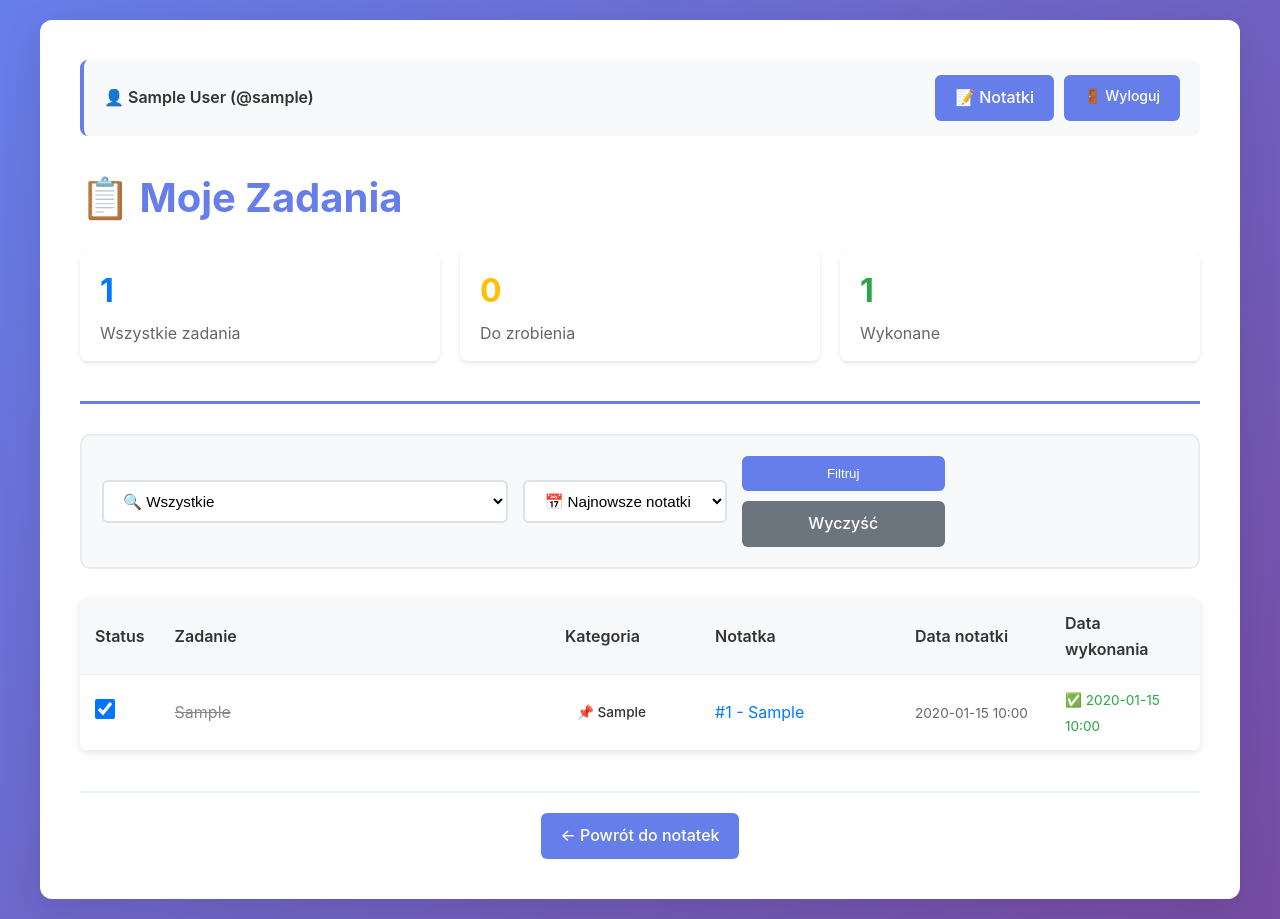
After one commit to Lichtus/voice_notes_bot_telegram, a Flask app: page /tasks in a window 1280 px wide. The commit adds this page. Run offline with Flask 3, Linux system fonts and the light colour scheme; the visitor is signed in with stand-in values (Sample User, id 1); tables that the repository leaves empty hold one stand-in row (values such as "Sample post").

Commit message:
Dodanie strony zarządzania zadaniami
Główne zmiany:

1. **Route /tasks (web_app.py:501-566)**
   - Lista wszystkich zadań użytkownika z aktywnych notatek
   - Filtrowanie: wszystkie/do zrobienia/wykonane
   - Sortowanie: data notatki (desc/asc), data wykonania, numer zadania
   - Wyświetlanie: treść zadania, kategoria, link do notatki, daty
   - Statystyki: łączna liczba, wykonane, do zrobienia

2. **Route /tasks/<id>/toggle (web_app.py:569-597)**
   - POST endpoint do przełączania statusu zadania
   - Toggle wykonane/niewykonane
   - Ustawia data_wykonania przy oznaczeniu jako wykonane
   - Weryfikacja uprawnień użytkownika
   - Przekierowanie z zachowaniem filtrów

3. **Template tasks_list.html**
   - Tabela zadań z checkboxami
   - Auto-submit form przy kliknięciu checkboxa
   - Kolumny: status, zadanie, kategoria, notatka (link), data notatki, data wykonania
   - Przekreślenie wykonanych zadań (CSS class task-completed)
   - Filtry statusu i sortowania
   - Panel statystyk z trzema kartami
   - Badge kategorii z emoji
   - Responsywna tabela ze stylami

4. **Nawigacja**
   - Dodano link "📋 Zadania" w user-header:
     - notes_list.html (linia 17)
     - note_detail.html (linię 17-18)
   - Spójny UX - możliwość przełączania między Notatkami i Zadaniami

5. **Funkcjonalności**
   - ✅ Checkbox do oznaczania zadań jako wykonane/niewykonane
   - ✅ Filtrowanie po statusie (wszystkie/do zrobienia/wykonane)
   - ✅ Sortowanie (data notatki, data wykonania, ID)
   - ✅ Link do źródłowej notatki (#ID - temat)
   - ✅ Wyświetlanie kategorii notatki z emoji
   - ✅ Data utworzenia notatki i data wykonania zadania
   - ✅ Statystyki zadań (wszystkie/do zrobienia/wykonane)
   - ✅ Empty state dla pustych list
   - ✅ Zachowanie filtrów po toggle

Struktura danych zadania w tasks_list:
- id: ID zadania
- zadanie: treść zadania
- wykonane: boolean
- data_wykonania: timestamp lub None
- notatka_id: ID źródłowej notatki
- notatka_temat: temat notatki
- notatka_data: data utworzenia notatki
- notatka_kategoria: kategoria notatki (Praca/Dom/Inne)

CSS styles w tasks_list.html:
- tasks-table: tabela z shadow i border-radius
- task-checkbox: stylowany checkbox 20x20px
- task-completed: przekreślony tekst dla wykonanych
- stats-panel: flexbox grid dla statystyk
- stat-card: karty z cieniami
- badge-category: kolorowe badże kategorii

```diff
--- a/templates/note_detail.html
+++ b/templates/note_detail.html
@@ -14,6 +14,8 @@
                 <span class="user-name">👤 {{ user.first_name }}{% if user.username %} (@{{ user.username }}){% endif %}</span>
             </div>
             <div class="user-actions">
+                <a href="{{ url_for('notes_list') }}" class="btn">📝 Notatki</a>
+                <a href="{{ url_for('tasks_list') }}" class="btn">📋 Zadania</a>
                 <a href="{{ url_for('logout') }}" class="btn btn-logout">🚪 Wyloguj</a>
             </div>
         </div>
--- a/templates/notes_list.html
+++ b/templates/notes_list.html
@@ -14,6 +14,7 @@
                 <span class="user-name">👤 {{ user.first_name }}{% if user.username %} (@{{ user.username }}){% endif %}</span>
             </div>
             <div class="user-actions">
+                <a href="{{ url_for('tasks_list') }}" class="btn">📋 Zadania</a>
                 <a href="{{ url_for('logout') }}" class="btn btn-logout">🚪 Wyloguj</a>
             </div>
         </div>
--- /dev/null
+++ b/templates/tasks_list.html
@@ -0,0 +1,237 @@
+<!DOCTYPE html>
+<html lang="pl">
+<head>
+    <meta charset="UTF-8">
+    <meta name="viewport" content="width=device-width, initial-scale=1.0">
+    <title>Zadania - Voice Notes Bot</title>
+    <link rel="stylesheet" href="{{ url_for('static', filename='style.css') }}">
+    <style>
+        .tasks-table {
+            width: 100%;
+            border-collapse: collapse;
+            margin-top: 20px;
+            background: white;
+            border-radius: 8px;
+            overflow: hidden;
+            box-shadow: 0 2px 8px rgba(0,0,0,0.1);
+        }
+
+        .tasks-table th,
+        .tasks-table td {
+            padding: 12px 15px;
+            text-align: left;
+            border-bottom: 1px solid #eee;
+        }
+
+        .tasks-table th {
+            background-color: #f8f9fa;
+            font-weight: 600;
+            color: #333;
+        }
+
+        .tasks-table tr:hover {
+            background-color: #f8f9fa;
+        }
+
+        .task-checkbox {
+            width: 20px;
+            height: 20px;
+            cursor: pointer;
+        }
+
+        .task-completed {
+            text-decoration: line-through;
+            color: #888;
+        }
+
+        .task-pending {
+            font-weight: 500;
+        }
+
+        .note-link {
+            color: #007bff;
+            text-decoration: none;
+        }
+
+        .note-link:hover {
+            text-decoration: underline;
+        }
+
+        .stats-panel {
+            display: flex;
+            gap: 20px;
+            margin: 20px 0;
+            flex-wrap: wrap;
+        }
+
+        .stat-card {
+            background: white;
+            padding: 15px 20px;
+            border-radius: 8px;
+            box-shadow: 0 2px 4px rgba(0,0,0,0.1);
+            flex: 1;
+            min-width: 150px;
+        }
+
+        .stat-number {
+            font-size: 2em;
+            font-weight: bold;
+            color: #007bff;
+        }
+
+        .stat-label {
+            color: #666;
+            margin-top: 5px;
+        }
+
+        .empty-state {
+            text-align: center;
+            padding: 40px;
+            color: #888;
+        }
+
+        .date-badge {
+            font-size: 0.85em;
+            color: #666;
+        }
+
+        .completion-date {
+            font-size: 0.85em;
+            color: #28a745;
+        }
+    </style>
+</head>
+<body>
+    <div class="container">
+        <!-- User Header -->
+        <div class="user-header">
+            <div class="user-info">
+                <span class="user-name">👤 {{ user.first_name }}{% if user.username %} (@{{ user.username }}){% endif %}</span>
+            </div>
+            <div class="user-actions">
+                <a href="{{ url_for('notes_list') }}" class="btn">📝 Notatki</a>
+                <a href="{{ url_for('logout') }}" class="btn btn-logout">🚪 Wyloguj</a>
+            </div>
+        </div>
+
+        <header>
+            <h1>📋 Moje Zadania</h1>
+            <div class="stats-panel">
+                <div class="stat-card">
+                    <div class="stat-number">{{ total_tasks }}</div>
+                    <div class="stat-label">Wszystkie zadania</div>
+                </div>
+                <div class="stat-card">
+                    <div class="stat-number" style="color: #ffc107;">{{ pending_tasks }}</div>
+                    <div class="stat-label">Do zrobienia</div>
+                </div>
+                <div class="stat-card">
+                    <div class="stat-number" style="color: #28a745;">{{ completed_tasks }}</div>
+                    <div class="stat-label">Wykonane</div>
+                </div>
+            </div>
+        </header>
+
+        <!-- Formularz filtrowania -->
+        <div class="filters-panel">
+            <form method="GET" action="{{ url_for('tasks_list') }}" class="filters-form">
+                <!-- Filtr statusu -->
+                <div class="filter-group">
+                    <select name="status" class="filter-select">
+                        <option value="all" {% if status_filter == 'all' %}selected{% endif %}>🔍 Wszystkie</option>
+                        <option value="pending" {% if status_filter == 'pending' %}selected{% endif %}>⏳ Do zrobienia</option>
+                        <option value="completed" {% if status_filter == 'completed' %}selected{% endif %}>✅ Wykonane</option>
+                    </select>
+                </div>
+
+                <!-- Sortowanie -->
+                <div class="filter-group">
+                    <select name="sort" class="filter-select">
+                        <option value="note_date_desc" {% if sort_by == 'note_date_desc' %}selected{% endif %}>📅 Najnowsze notatki</option>
+                        <option value="note_date_asc" {% if sort_by == 'note_date_asc' %}selected{% endif %}>📅 Najstarsze notatki</option>
+                        <option value="completion_date" {% if sort_by == 'completion_date' %}selected{% endif %}>✅ Data wykonania</option>
+                        <option value="task_id" {% if sort_by == 'task_id' %}selected{% endif %}>🔢 Numer zadania</option>
+                    </select>
+                </div>
+
+                <!-- Przyciski -->
+                <div class="filter-group filter-buttons">
+                    <button type="submit" class="btn btn-primary">Filtruj</button>
+                    <a href="{{ url_for('tasks_list') }}" class="btn btn-secondary">Wyczyść</a>
+                </div>
+            </form>
+        </div>
+
+        <main>
+            {% if tasks %}
+                <table class="tasks-table">
+                    <thead>
+                        <tr>
+                            <th style="width: 50px;">Status</th>
+                            <th>Zadanie</th>
+                            <th style="width: 150px;">Kategoria</th>
+                            <th style="width: 200px;">Notatka</th>
+                            <th style="width: 150px;">Data notatki</th>
+                            <th style="width: 150px;">Data wykonania</th>
+                        </tr>
+                    </thead>
+                    <tbody>
+                        {% for task in tasks %}
+                        <tr>
+                            <td>
+                                <form method="POST" action="{{ url_for('toggle_task', task_id=task.id) }}" style="margin: 0;">
+                                    <input type="hidden" name="status_filter" value="{{ status_filter }}">
+                                    <input type="hidden" name="sort_by" value="{{ sort_by }}">
+                                    <input type="checkbox"
+                                           class="task-checkbox"
+                                           {% if task.wykonane %}checked{% endif %}
+                                           onchange="this.form.submit()"
+                                           title="{% if task.wykonane %}Oznacz jako niewykonane{% else %}Oznacz jako wykonane{% endif %}">
+                                </form>
+                            </td>
+                            <td>
+                                <span class="{% if task.wykonane %}task-completed{% else %}task-pending{% endif %}">
+                                    {{ task.zadanie }}
+                                </span>
+                            </td>
+                            <td>
+                                <span class="badge badge-category badge-{{ task.notatka_kategoria.lower() }}">
+                                    {% if task.notatka_kategoria == 'Praca' %}💼{% elif task.notatka_kategoria == 'Dom' %}🏠{% else %}📌{% endif %} {{ task.notatka_kategoria }}
+                                </span>
+                            </td>
+                            <td>
+                                <a href="{{ url_for('note_detail', note_id=task.notatka_id) }}" class="note-link">
+                                    #{{ task.notatka_id }} - {{ task.notatka_temat[:40] }}{% if task.notatka_temat|length > 40 %}...{% endif %}
+                                </a>
+                            </td>
+                            <td>
+                                <span class="date-badge">
+                                    {{ task.notatka_data.strftime('%Y-%m-%d %H:%M') }}
+                                </span>
+                            </td>
+                            <td>
+                                {% if task.data_wykonania %}
+                                <span class="completion-date">
+                                    ✅ {{ task.data_wykonania.strftime('%Y-%m-%d %H:%M') }}
+                                </span>
+                                {% else %}
+                                <span style="color: #ccc;">-</span>
+                                {% endif %}
+                            </td>
+                        </tr>
+                        {% endfor %}
+                    </tbody>
+                </table>
+            {% else %}
+                <div class="empty-state">
+                    <p>{% if status_filter == 'completed' %}Brak wykonanych zadań{% elif status_filter == 'pending' %}Brak zadań do wykonania{% else %}Brak zadań. Dodaj notatki z zadaniami!{% endif %}</p>
+                </div>
+            {% endif %}
+        </main>
+
+        <footer>
+            <a href="{{ url_for('notes_list') }}" class="btn">← Powrót do notatek</a>
+        </footer>
+    </div>
+</body>
+</html>
```
Also changed, not shown: web_app.py (+99 -0 lines).
